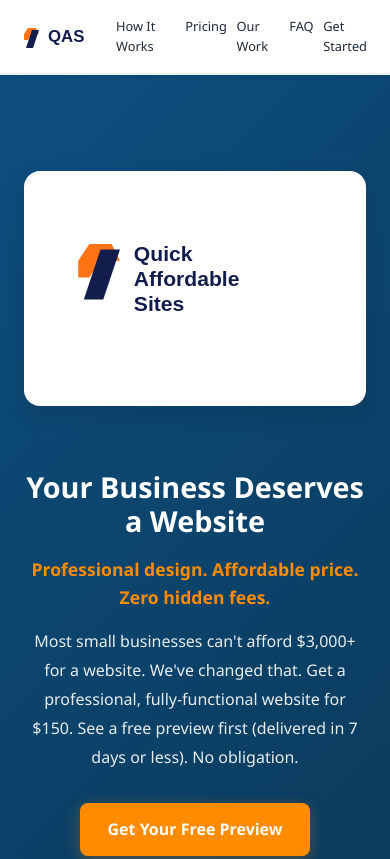
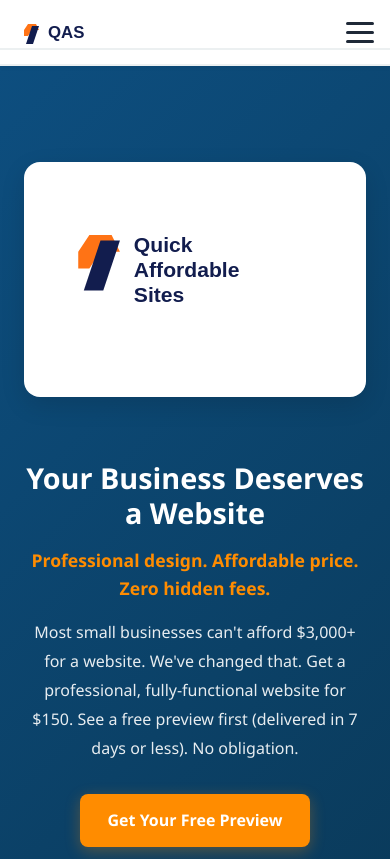
Before and after one commit to quickaffordablesites/QuickAffordableSites, a plain HTML site: page index.html in a window 390 px wide. Shown: the top 859 px of the page. Drawn offline with Linux system fonts and the light colour scheme.

Commit message:
Mobile nav fix: Add hamburger menu for mobile devices

```diff
--- a/css/style.css
+++ b/css/style.css
@@ -100,6 +100,36 @@ a:hover {
     display: block;
 }
 
+.hamburger {
+    display: none;
+    flex-direction: column;
+    background: none;
+    border: none;
+    cursor: pointer;
+    gap: 6px;
+    padding: 0;
+}
+
+.hamburger span {
+    width: 28px;
+    height: 3px;
+    background-color: var(--text-dark);
+    transition: all 0.3s ease;
+    border-radius: 2px;
+}
+
+.hamburger.active span:nth-child(1) {
+    transform: rotate(45deg) translate(8px, 8px);
+}
+
+.hamburger.active span:nth-child(2) {
+    opacity: 0;
+}
+
+.hamburger.active span:nth-child(3) {
+    transform: rotate(-45deg) translate(7px, -7px);
+}
+
 .nav-links {
     list-style: none;
     display: flex;
@@ -117,13 +147,45 @@ a:hover {
 }
 
 @media (max-width: 768px) {
+    .hamburger {
+        display: flex;
+    }
+
     .nav-links {
-        gap: 0.6rem;
-        font-size: 0.8rem;
+        position: absolute;
+        top: 100%;
+        left: 0;
+        right: 0;
+        background: var(--white);
+        flex-direction: column;
+        gap: 0;
+        border-bottom: 2px solid var(--light-gray);
+        max-height: 0;
+        overflow: hidden;
+        transition: max-height 0.3s ease;
+    }
+
+    .nav-links.active {
+        max-height: 300px;
+    }
+
+    .nav-links li {
+        border-bottom: 1px solid var(--light-gray);
+    }
+
+    .nav-links li:last-child {
+        border-bottom: none;
+    }
+
+    .nav-links a {
+        display: block;
+        padding: 1rem 1.5rem;
+        font-size: 0.95rem;
     }
 
     .nav-container {
         padding: 0 1rem;
+        position: relative;
     }
 
     .navbar-logo {
--- a/index.html
+++ b/index.html
@@ -13,7 +13,12 @@
             <div class="logo-section">
                 <img src="images/qas-navbar-lockup.svg" alt="QAS Logo" class="navbar-logo">
             </div>
-            <ul class="nav-links">
+            <button class="hamburger" id="hamburgerBtn" aria-label="Toggle menu">
+                <span></span>
+                <span></span>
+                <span></span>
+            </button>
+            <ul class="nav-links" id="navMenu">
                 <li><a href="#how-it-works">How It Works</a></li>
                 <li><a href="#pricing">Pricing</a></li>
                 <li><a href="#portfolio">Our Work</a></li>
--- a/js/main.js
+++ b/js/main.js
@@ -1,7 +1,29 @@
 // Quick Affordable Sites - Main JS
+
+// Hamburger Menu Toggle
+function initHamburgerMenu() {
+    const hamburgerBtn = document.getElementById('hamburgerBtn');
+    const navMenu = document.getElementById('navMenu');
+
+    if (hamburgerBtn && navMenu) {
+        hamburgerBtn.addEventListener('click', function() {
+            hamburgerBtn.classList.toggle('active');
+            navMenu.classList.toggle('active');
+        });
+
+        // Close menu when a link is clicked
+        navMenu.querySelectorAll('a').forEach(link => {
+            link.addEventListener('click', function() {
+                hamburgerBtn.classList.remove('active');
+                navMenu.classList.remove('active');
+            });
+        });
+    }
+}
 
 // Form Handling
 document.addEventListener('DOMContentLoaded', function() {
+    initHamburgerMenu();
     const form = document.getElementById('previewForm');
     const businessTypeSelect = document.getElementById('businessType');
     const businessTypeOtherGroup = document.getElementById('businessTypeOtherGroup');
```
